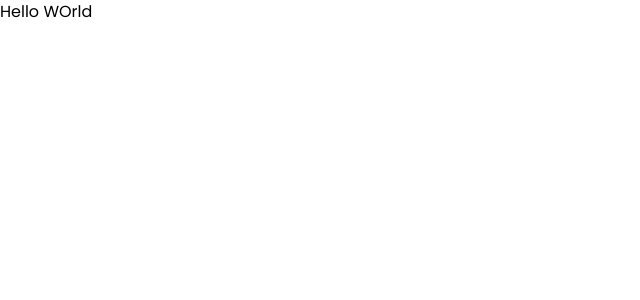
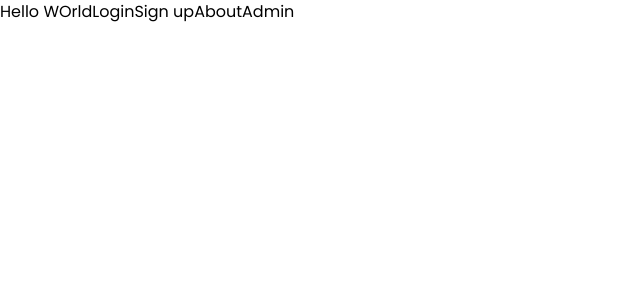
Before and after one commit to Sharkolly/foland-realty, a React (Vite) app: page / in a window 1280 px wide. Shown: the top 300 px of the page, without its empty margins (0-640 px from the left). Built offline with nearby package versions, Linux system fonts and the light colour scheme.

Commit message:
update on the nav

```diff
--- a/src/Pages/Home.tsx
+++ b/src/Pages/Home.tsx
@@ -1,7 +1,14 @@
+import { NavLink } from "react-router-dom"
+
 const Home = () => {
   return (
     <div>
       Hello WOrld
+
+      <NavLink to='/login'>Login</NavLink>
+      <NavLink to='/signup'>Sign up</NavLink>
+      <NavLink to='/about'>About</NavLink>
+      <NavLink to='/admin'>Admin</NavLink>
     </div>
   )
 }
```
